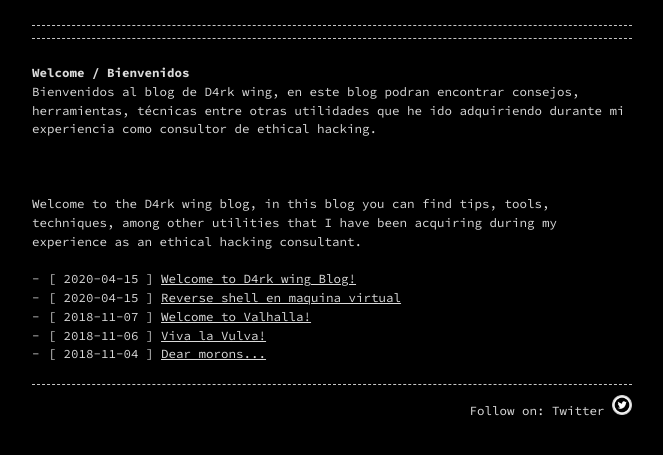
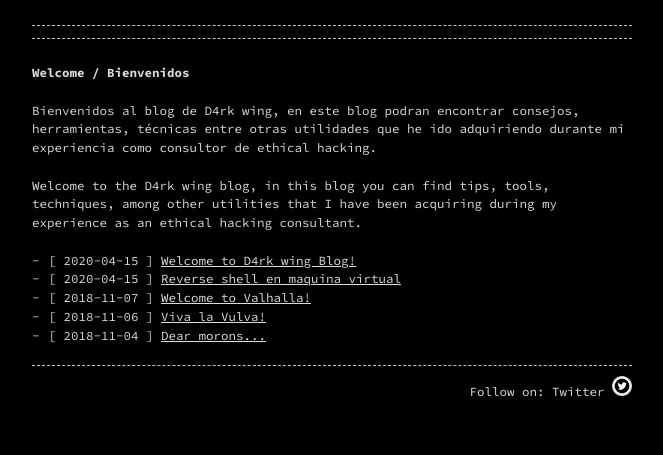
Before and after one commit to d4rk-wing/d4rkwz.github.io, a Jekyll site: the page built from index.md, in a window 1280 px wide. Shown: the top 455 px of the page, without its empty margins (308-971 px from the left). Built offline with Jekyll 4.4.1, drawn with Linux system fonts in a browser that asks for light colours.

Commit message:
Update index.md

```diff
--- a/index.md
+++ b/index.md
@@ -7,6 +7,6 @@ permalink: /
 # Welcome / Bienvenidos
 
 
-Bienvenidos al blog de D4rk wing, en este blog podran encontrar consejos, herramientas, técnicas entre otras utilidades que he ido adquiriendo durante mi experiencia como consultor de ethical hacking.
-<br />
+<br />Bienvenidos al blog de D4rk wing, en este blog podran encontrar consejos, herramientas, técnicas entre otras utilidades que he ido adquiriendo durante mi experiencia como consultor de ethical hacking.
+
 <br />Welcome to the D4rk wing blog, in this blog you can find tips, tools, techniques, among other utilities that I have been acquiring during my experience as an ethical hacking consultant.
```
